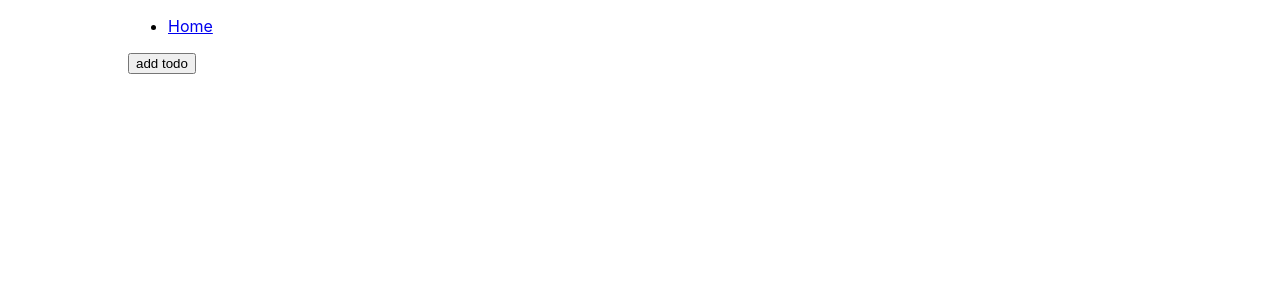
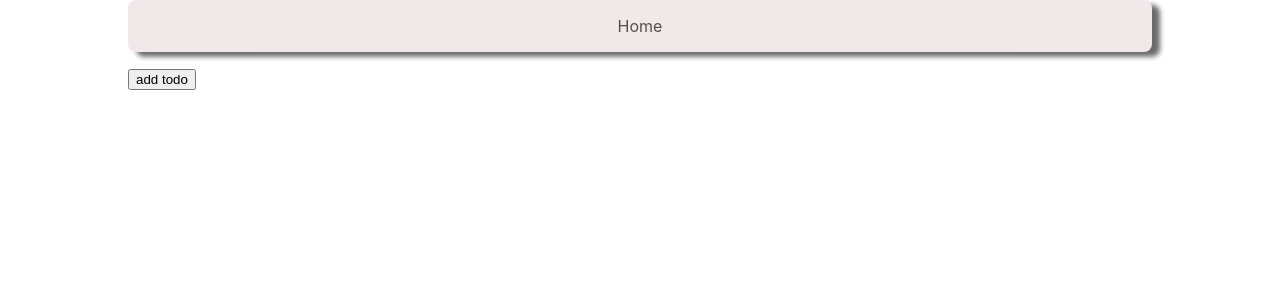
Before and after one commit to matekaszas13/todo-app, a Next.js app in the folder todo/: page / in a window 1280 px wide. Shown: the top 300 px of the page. Built offline with nearby package versions, Linux system fonts and the light colour scheme.

Commit message:
Style: Add style for navigation

```diff
--- a/todo/components/Nav.tsx
+++ b/todo/components/Nav.tsx
@@ -1,14 +1,20 @@
 import Link from "next/link";
+import styles from "../styles/Nav.module.css";
 
 const Nav = () => {
   return (
-    <nav>
-      <ul>
-        <li>
-          <Link href="/">Home</Link>
-        </li>
-      </ul>
-    </nav>
+    <div className={styles.navigation}>
+      <nav>
+        <ul className={styles.links}>
+          <li className={styles.first_link}>
+            <Link className={styles.link} href="/">
+              <a className={styles.link}><span className={styles.link_name}>Home</span></a>
+            </Link>
+          </li>
+
+        </ul>
+      </nav>
+    </div>
   );
 };
 
--- /dev/null
+++ b/todo/styles/Nav.module.css
@@ -0,0 +1,37 @@
+.navigation {
+    background-color: rgb(241, 233, 233);
+    border-radius: .5rem;
+    box-shadow: .5rem .3rem .3rem rgb(107, 107, 107);
+}
+
+.link_name {
+
+}
+
+.links {
+    display: flex;
+    flex-direction: row;
+    justify-content: space-around;
+}
+
+.links {
+    list-style-type: none;
+    margin: 0;
+    padding: 1rem;
+    margin-bottom: 1rem;
+}
+
+/* .first_link {
+    padding-right: 0.5rem;
+} */
+
+.link {
+    text-decoration: none;
+    color: rgb(83, 77, 77);
+    padding: .5rem;
+    border-radius: .3rem;
+}
+
+.link:hover {
+    background-color: rgb(229, 226, 226);
+}
```
